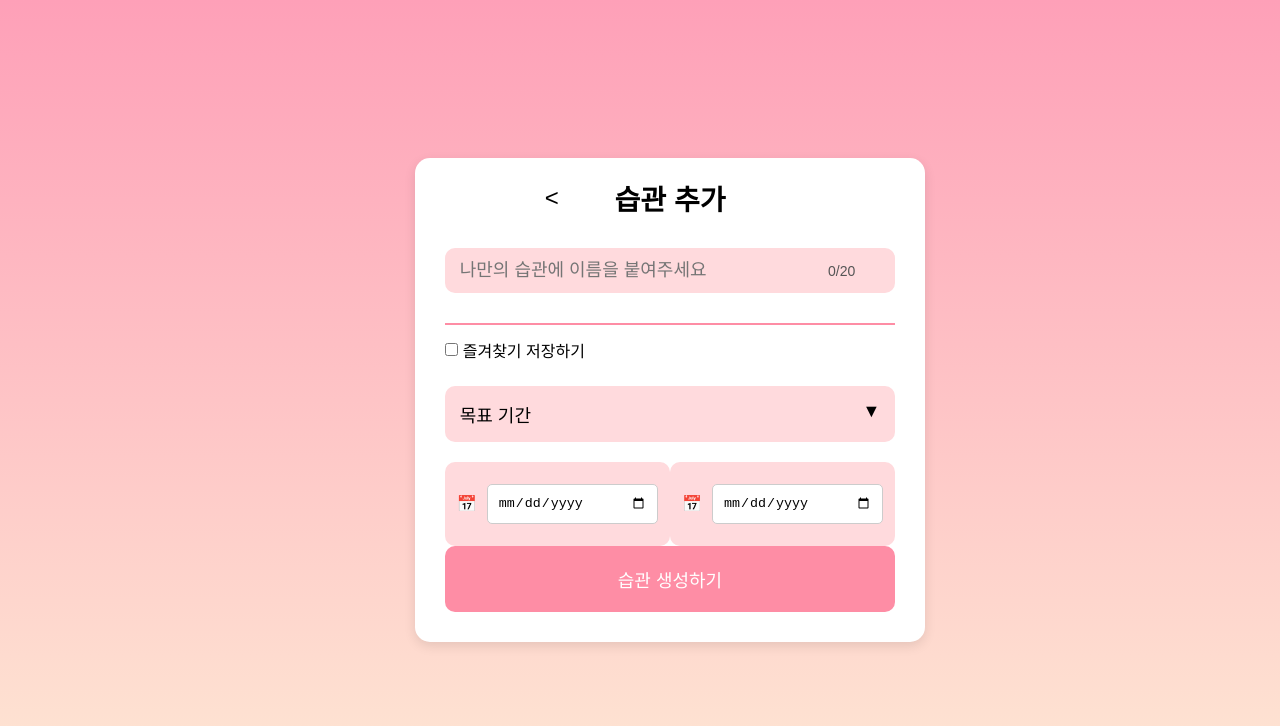
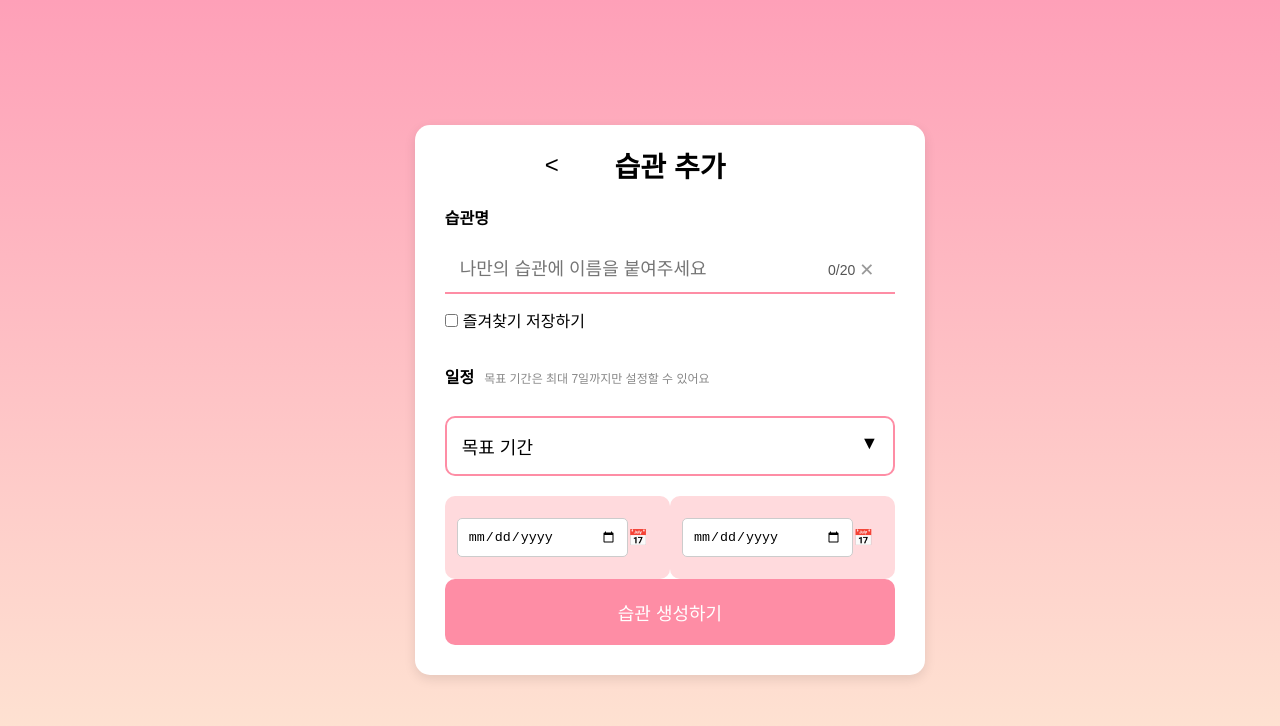
Before and after one commit to KagounivTeam2/front, a React (Create React App) app in the folder cloud/: page /create-Habit in a window 1280 px wide. Shown: the top 726 px of the page. Built offline with nearby package versions, Linux system fonts and the light colour scheme; the HTML template or start-up script is replaced by a standard one.

Commit message:
세부사항 변경 (타이틀 추가, x표 유지, 라인 제외 후 박스에 밑라인 넣고 라운드 뺌)

```diff
--- a/cloud/src/components/CreateNewHabit.css
+++ b/cloud/src/components/CreateNewHabit.css
@@ -37,21 +37,52 @@ body {
   margin: 0 auto;
 }
 
+
+/* 컨테이너와 타이틀 스타일 */
+.input-title {
+  font-size: 16px;
+  font-weight: bold;
+  margin-bottom: 8px;
+  display: block;
+}
+
+.schedule-section {
+  margin-top: 20px;
+}
+
+.schedule-wrapper {
+  display: flex; /* Flexbox로 나란히 배치 */
+  align-items: center; /* 수직 가운데 정렬 */
+  justify-content: flex-start; /* 왼쪽 정렬 */
+}
+
+.schedule-title {
+  font-size: 16px;
+  font-weight: bold;
+  margin-right: 10px; /* 일정 타이틀과 경고문구 사이의 간격을 조정 */
+}
+
+.warning-message {
+  font-size: 12px;
+  color: #888; /* 회색 경고문구 */
+  margin-bottom: 10px;
+}
+
 .input-wrapper {
   position: relative;
   display: flex;
   align-items: center;
-  margin-bottom: 20px; /* 입력란과 다른 요소 사이에 여유 공간 추가 */
 }
 
 .habit-input {
   width: 100%;
-  padding: 12px 80px 12px 15px; /* 패딩을 늘려서 입력란을 더 여유롭게 만듦 */
-  font-size: 18px; /* 입력란 글씨 크기 증가 */
+  padding: 12px 80px 12px 15px;
+  font-size: 18px;
   border: none;
-  border-radius: 10px;
-  background-color: #FFDADD;
+  border-bottom: 2px solid #FE8DA5;
+  border-radius: 0;
 }
+
 
 .char-count {
   position: absolute;
@@ -72,12 +103,6 @@ body {
 
 .clear-button:hover {
   color: #333;
-}
-
-.input-underline {
-  border: none;
-  border-bottom: 2px solid #FE8DA5;
-  margin-top: 0px;
 }
 
 .checkbox-section {
@@ -104,8 +129,8 @@ body {
 .goal-toggle-button {
   width: 100%;
   padding: 15px;
-  background-color: #FFDADD;
-  border: none;
+  background-color: #ffffff;
+  border: 2px solid #FE8DA5;
   border-radius: 10px;
   text-align: left;
   font-size: 18px; /* 버튼 글씨 크기 확대 */
@@ -120,7 +145,7 @@ body {
 
 .dropdown {
   margin-top: 5px;
-  border: 1px solid #ddd;
+  border: 2px solid #FE8DA5;
   border-radius: 10px;
   background-color: white;
   padding: 10px;
--- a/cloud/src/components/CreateNewHabit.js
+++ b/cloud/src/components/CreateNewHabit.js
@@ -35,8 +35,9 @@ function CreateNewHabit() {
         <h1 className="headline">습관 추가</h1>
       </header>
 
-      {/* 습관 이름 입력 */}
+      {/* 습관명 타이틀 */}
       <div className="input-section">
+        <label className="input-title">습관명</label> {/* 습관명 타이틀 추가 */}
         <div className="input-wrapper">
           {/* 글자수 현황 */}
           <span className="char-count">{habitName.length}/{maxChars}</span>
@@ -50,11 +51,8 @@ function CreateNewHabit() {
             maxLength={maxChars}
           />
           {/* X 버튼으로 글자 초기화 */}
-          {habitName.length > 0 && (
-            <button className="clear-button" onClick={clearHabitName}>✕</button>
-          )}
+          <button className="clear-button" onClick={clearHabitName}>✕</button>
         </div>
-        <hr className="input-underline" />
       </div>
 
       {/* 즐겨찾기 저장하기 */}
@@ -63,6 +61,14 @@ function CreateNewHabit() {
           <input type="checkbox" className="checkbox" />
           즐겨찾기 저장하기
         </label>
+      </div>
+
+      {/* 일정 타이틀 및 경고문구 (나란히 배치) */}
+      <div className="schedule-section">
+        <div className="schedule-wrapper"> {/* 일정과 경고문구를 Flex로 감쌈 */}
+          <label className="schedule-title">일정</label> {/* 일정 타이틀 추가 */}
+          <p className="warning-message">목표 기간은 최대 7일까지만 설정할 수 있어요</p> {/* 회색 경고문구 추가 */}
+        </div>
       </div>
 
       {/* 목표 기간/목표 횟수 토글 */}
@@ -89,20 +95,20 @@ function CreateNewHabit() {
         <div className="goal-period">
           <div className="date-section">
             <div className="date-input">
-              <span className="calendar-icon">📅</span>
               <input
                 type="date"
                 value={startDate}
                 onChange={(e) => setStartDate(e.target.value)}
               />
+              <span className="calendar-icon">📅</span>
             </div>
             <div className="date-input">
-              <span className="calendar-icon">📅</span>
               <input
                 type="date"
                 value={endDate}
                 onChange={(e) => setEndDate(e.target.value)}
               />
+              <span className="calendar-icon">📅</span>
             </div>
           </div>
         </div>
```
